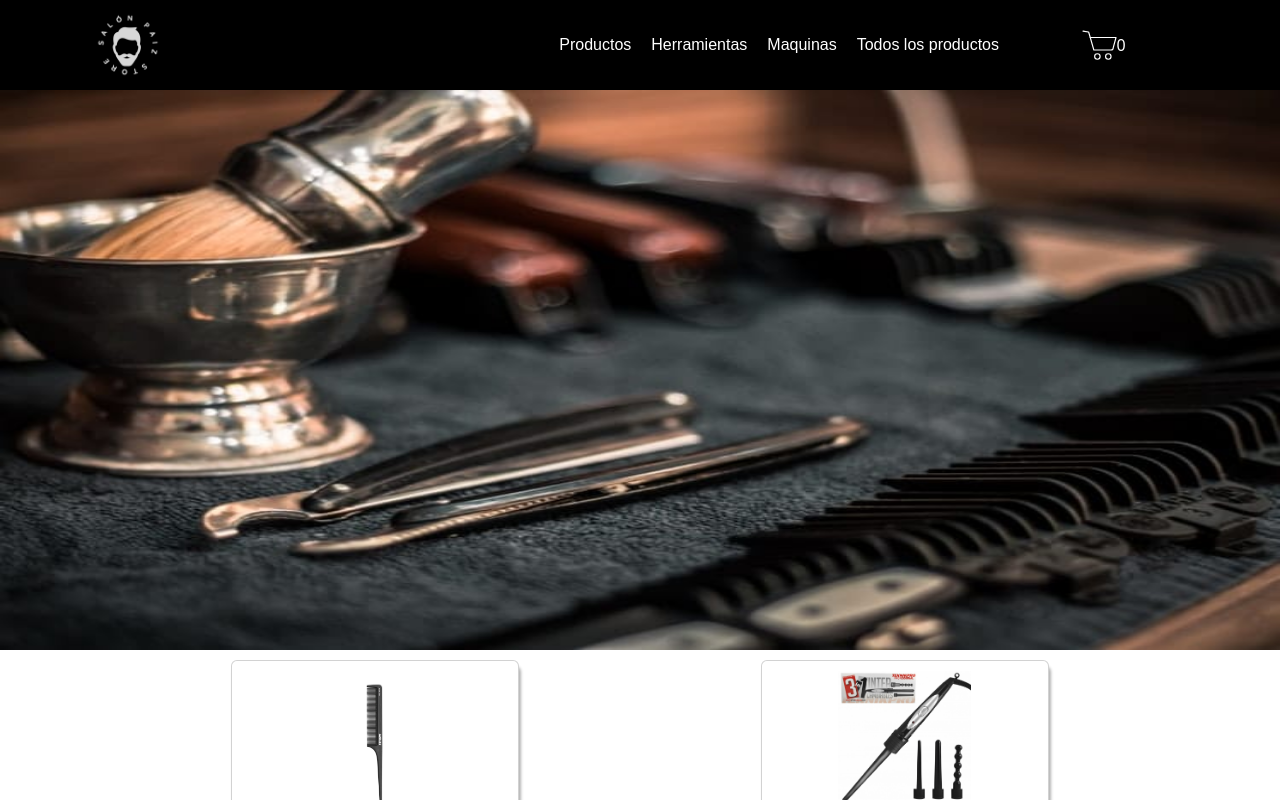
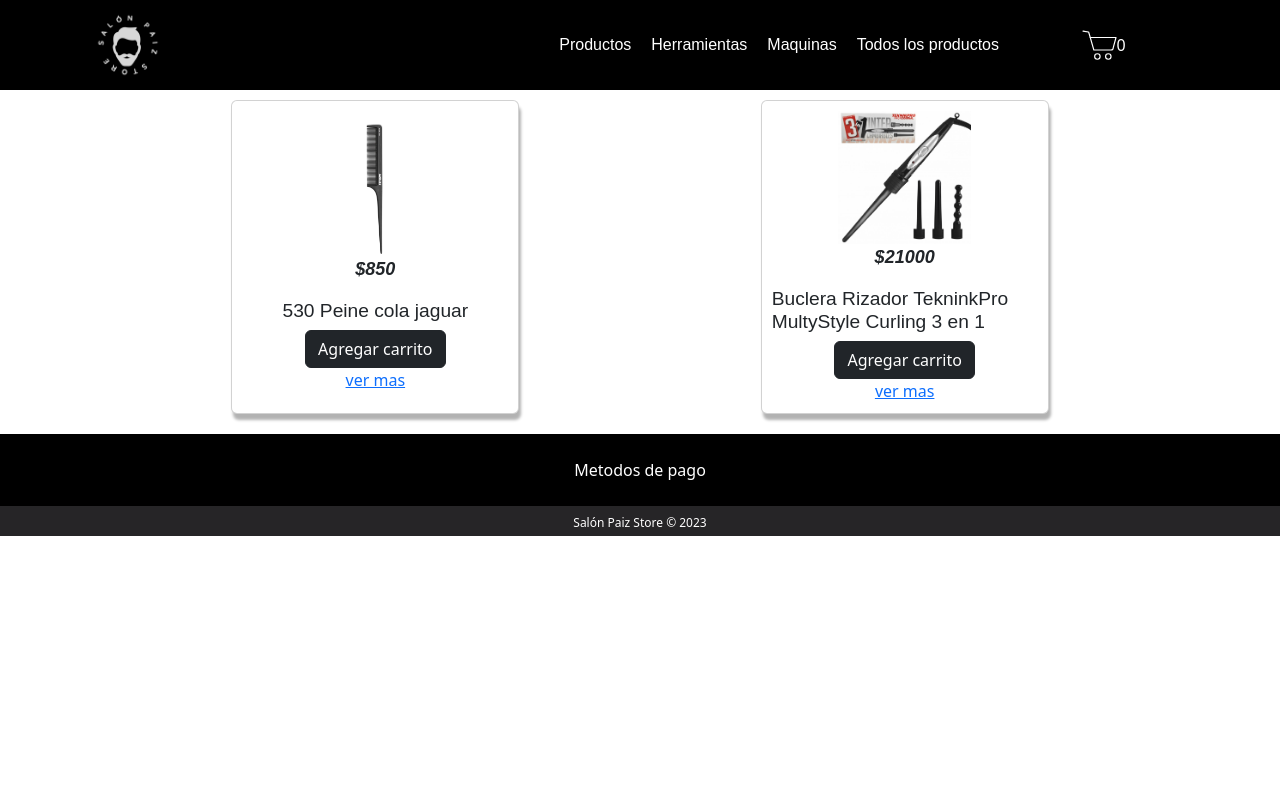
Before and after one commit to EugeGonzalez/PreEntrega-Gonzalez, a React (Create React App) app in the folder appboth/: page /productos/herramientas in a window 1280 px wide. Shown: the top 800 px of the page. Built offline with nearby package versions, Linux system fonts and the light colour scheme.

Commit message:
arreglo del carousel

```diff
--- a/appboth/src/components/ItemsListContainer.js
+++ b/appboth/src/components/ItemsListContainer.js
@@ -1,10 +1,10 @@
 import { useEffect, useState } from "react"
 import ItemList from "./ItemList"
 import { useParams } from "react-router-dom"
+import Carrusel from './Carrusel'
 const ItemListContainer = () => {
     const [productos,setProductos] = useState([])
     const {categoria}= useParams()
-
     useEffect(() => {
         const pedido = fetch('../productos.json')
         pedido
@@ -31,8 +31,8 @@
 
 
         return(
-
            <div>
+           {!categoria && <Carrusel/>}
             <ItemList productos={productos}/>
 
            </div>
--- a/appboth/src/components/Main.js
+++ b/appboth/src/components/Main.js
@@ -1,13 +1,12 @@
 import ItemListContainer from "./ItemsListContainer";
 import { Routes, Route } from "react-router-dom";
 import ItemDetailContainer from "./ItemDetailContainer";
-import Carrusel from "./Carrusel";
+
 
 
 const Main = () => {
     return(
         <main>
-            <Carrusel/>
         <Routes>
            <Route path='/' element={<ItemListContainer/>} />
            <Route path='/item/:id' element={<ItemDetailContainer/>} />
```
